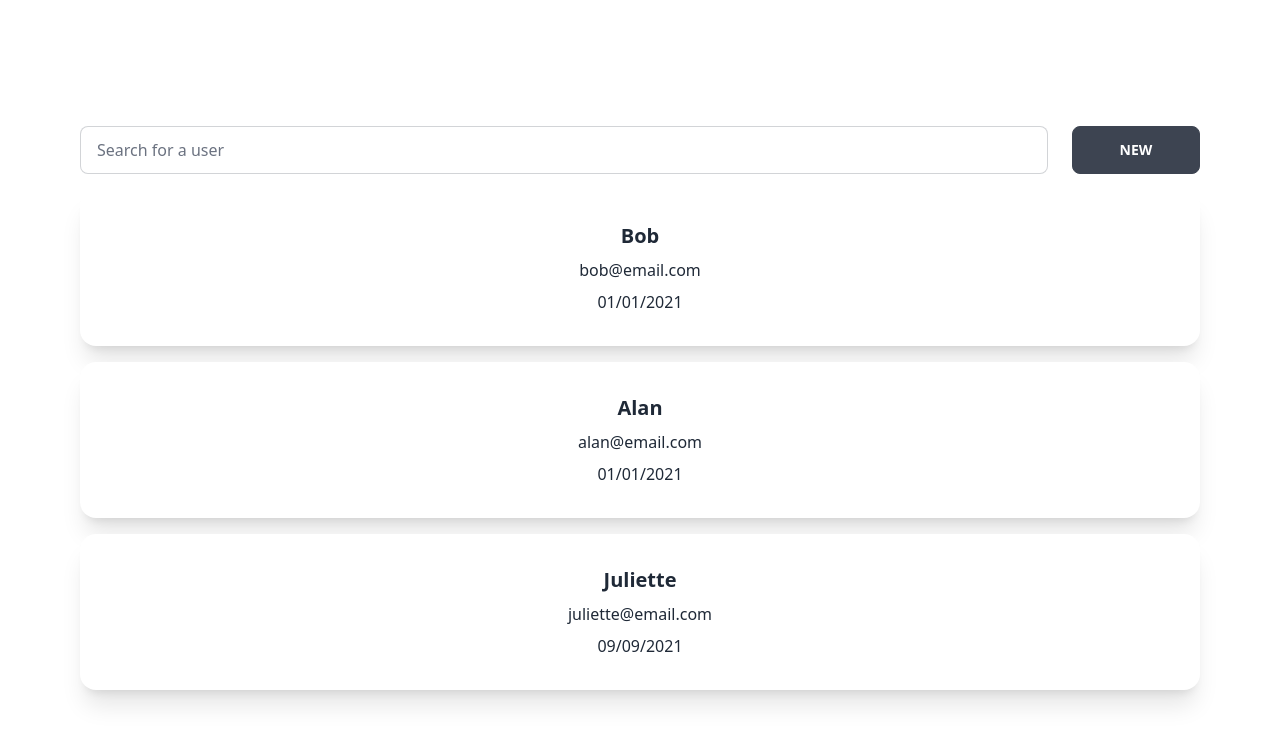
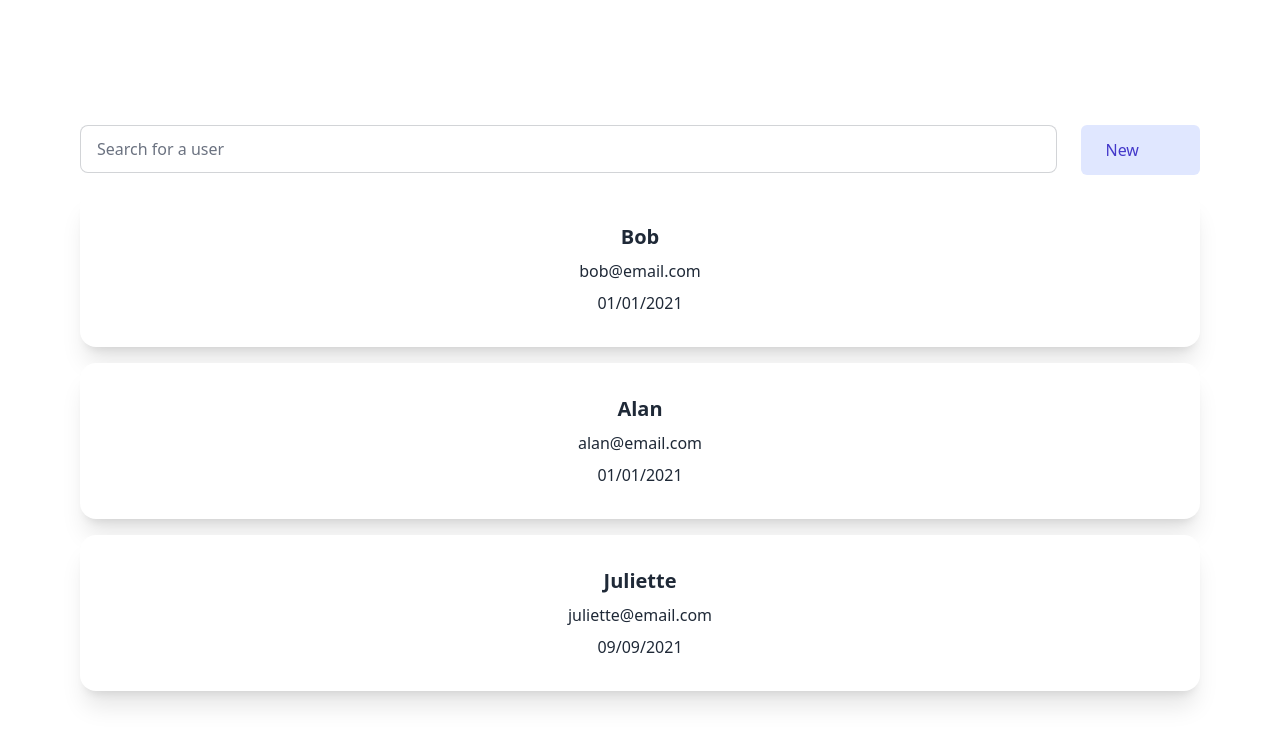
Before and after one commit to Pierre-LouisDeu/ContactBook, a Next.js app: page / in a window 1280 px wide. Shown: the top 744 px of the page. Built offline with nearby package versions, Linux system fonts and the light colour scheme.

Commit message:
fix: correct button color issue

```diff
--- a/components/UI/atoms/Button.tsx
+++ b/components/UI/atoms/Button.tsx
@@ -1,25 +1,45 @@
-import React from "react";
+import React, { useState, useEffect } from "react";
 
 type ActionType = {
   (param: boolean | null): void;
 };
 
 type ButtonProps = {
-  title: string;
-  type: "success" | "error" | "primary";
+  title: "New" | "Delete" | "Save";
   action: ActionType;
 };
 
-const Button: React.FunctionComponent<ButtonProps> = ({ title, type, action }) => {
+const Button: React.FunctionComponent<ButtonProps> = ({ title, action }) => {
   return (
     <>
+      {title === "New" && (
         <button
           type="button"
-        className={`btn btn-${type} w-32`}
+          // className={`inline-flex items-center rounded-md border border-transparent bg-${color}-100 px-6 py-3 text-base font-medium text-${color}-700 hover:bg-${color}-200 focus:outline-none focus:ring-2 focus:ring-${color}-500 focus:ring-offset-2 w-32 px-10`}
+          className={`inline-flex items-center rounded-md border border-transparent bg-indigo-100 px-6 py-3 text-base font-medium text-indigo-700 hover:bg-indigo-200 focus:outline-none focus:ring-2 focus:ring-indigo-500 focus:ring-offset-2 w-32 px-10`}
           onClick={() => action(true)}
         >
           {title}
         </button>
+      )}
+      {title === "Delete" && (
+        <button
+          type="button"
+          className={`inline-flex items-center rounded-md border border-transparent bg-red-100 px-6 py-3 text-base font-medium text-red-700 hover:bg-red-200 focus:outline-none focus:ring-2 focus:ring-red-500 focus:ring-offset-2 w-32 px-10`}
+          onClick={() => action(true)}
+        >
+          {title}
+        </button>
+      )}
+      {title === "Save" && (
+        <button
+          type="button"
+          className={`inline-flex items-center rounded-md border border-transparent bg-green-100 px-6 py-3 text-base font-medium text-green-700 hover:bg-green-200 focus:outline-none focus:ring-2 focus:ring-green-500 focus:ring-offset-2 w-32 px-10`}
+          onClick={() => action(true)}
+        >
+          {title}
+        </button>
+      )}
     </>
   );
 };
--- a/components/UI/molecules/DeleteButton.tsx
+++ b/components/UI/molecules/DeleteButton.tsx
@@ -8,7 +8,7 @@ const DeleteButton: React.FunctionComponent = () => {
 
   return (
     <>
-      <Button title="Delete" type="error" action={deleteAction}/>
+      <Button title="Delete" action={deleteAction}/>
     </>
   )
 }
--- a/components/UI/molecules/NewButton.tsx
+++ b/components/UI/molecules/NewButton.tsx
@@ -4,7 +4,7 @@ import Button from "../atoms/Button";
 const NewButton: React.FunctionComponent<any> = ({setOpen}) => {
   return (
     <>
-      <Button title="New" type="primary" action={setOpen} />
+      <Button title="New" action={setOpen} />
     </>
   );
 };
--- a/components/UI/molecules/SaveButton.tsx
+++ b/components/UI/molecules/SaveButton.tsx
@@ -8,7 +8,7 @@ const SaveButton: React.FunctionComponent = () => {
 
   return (
     <>
-      <Button title="Save" type="success" action={saveAction}/>
+      <Button title="Save" action={saveAction}/>
     </>
   );
 };
```
Lines whose indentation alone changed are shown as unchanged.
